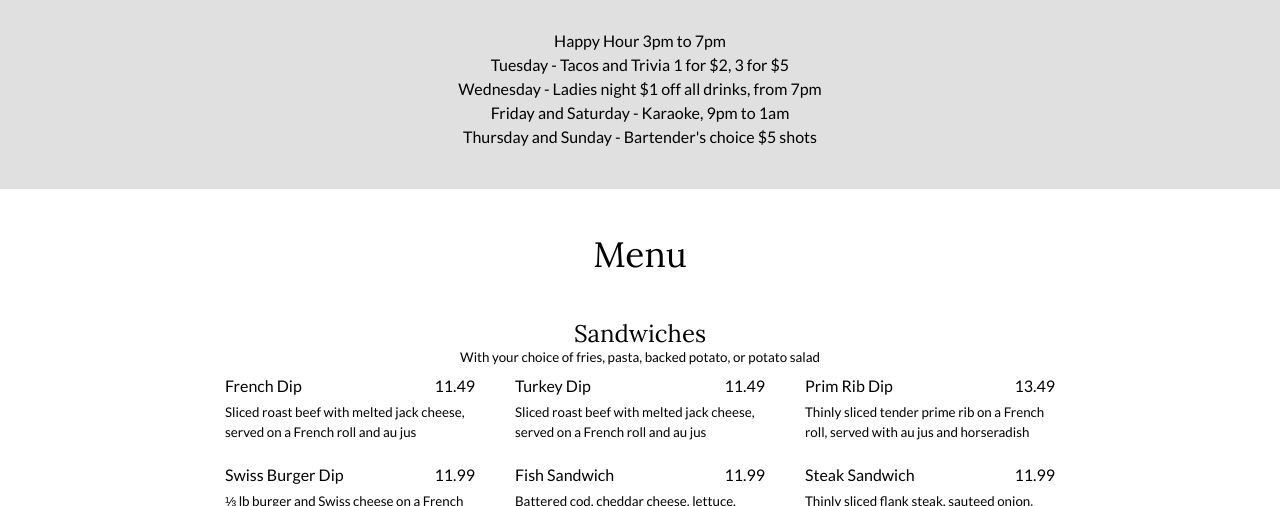
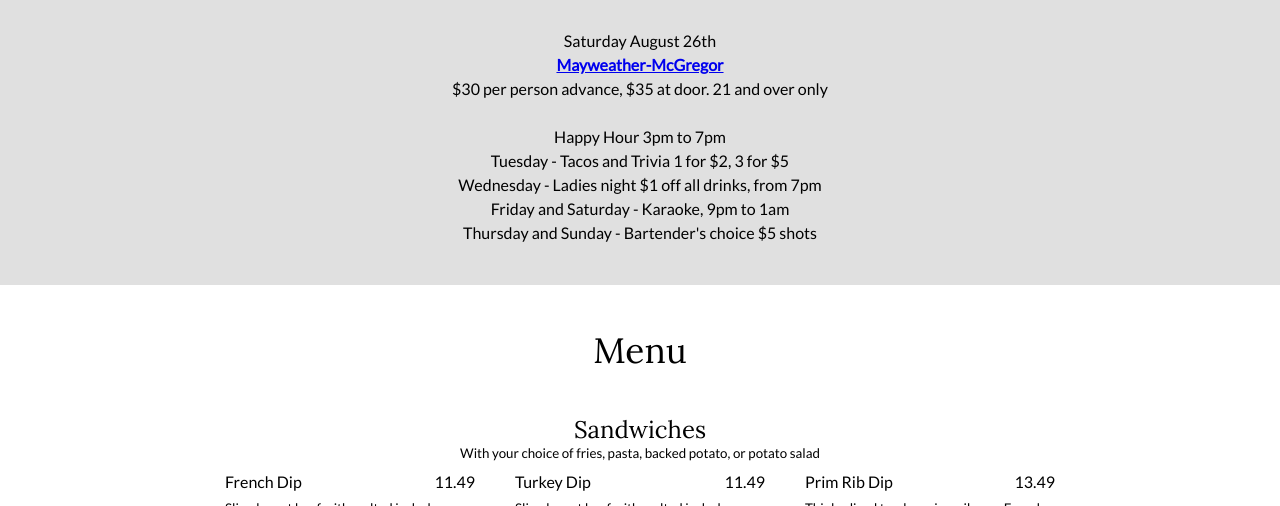
Before and after one commit to razzalseverett/razzalseverett.github.io, a plain HTML site: page index.html in a window 1280 px wide. Shown: the part 594-1100 px from the top of the page. Drawn offline with nearby package versions, Linux system fonts and the light colour scheme.

Commit message:
Update 2017-08-26 event

```diff
--- a/index.html
+++ b/index.html
@@ -50,6 +50,10 @@
     <div class='odd' id='events'>
       <div class='wrapper'>
         <h2>Events</h2>
+        <div style='text-align:center'>
+        Saturday August 26th</br>
+        <b><a href=https://www.mydish.com/mayweather-vs-mcgregor>Mayweather-McGregor</a></b></br>
+        $30 per person advance, $35 at door. 21 and over only<br/><br/></div>
         <div ng-repeat='event in ctrl.data.events'>
           <li>{{event}}
         </div>
```
